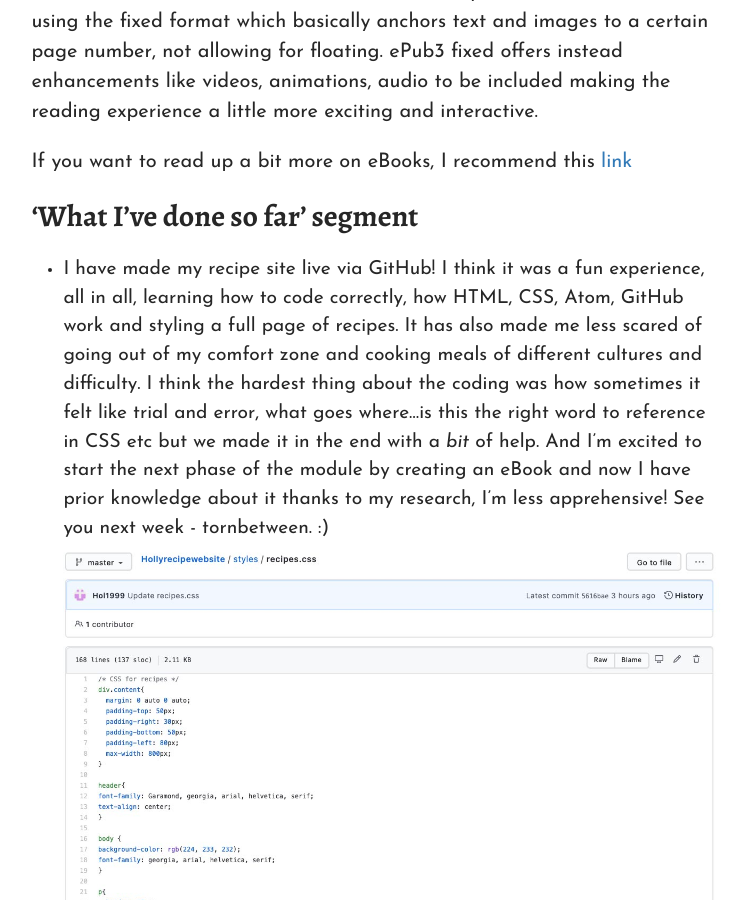
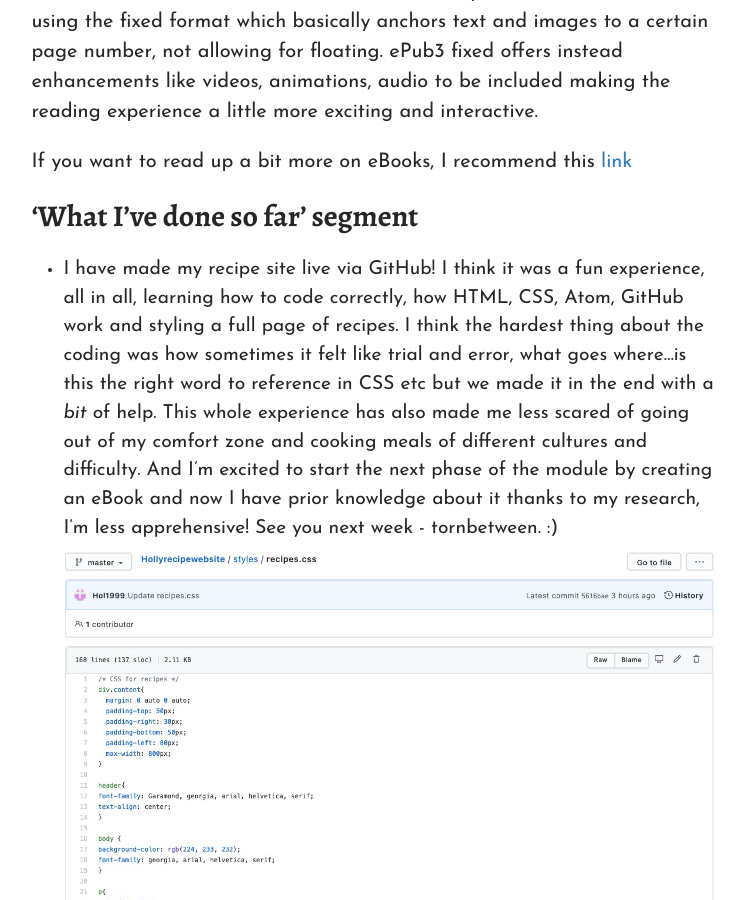
Before and after one commit to Hol1999/Hollyrecipewebsite, a Jekyll site: the page built from _posts/2021-03-06-what-are-ebooks-and-what-formats-can-they-take.md, in a window 1280 px wide and 900 px high, scrolled down 1944 px. Shown: the whole window, without its empty margins (263-1008 px from the left). Built offline with Jekyll 4.4.1, drawn with Linux system fonts in a browser that asks for light colours; some web fonts are replaced.

Commit message:
Update Post “2021-03-06-what-are-ebooks-and-what-formats-can-they-take”

```diff
--- a/_posts/2021-03-06-what-are-ebooks-and-what-formats-can-they-take.md
+++ b/_posts/2021-03-06-what-are-ebooks-and-what-formats-can-they-take.md
@@ -31,6 +31,6 @@ If you want to read up a bit more on eBooks, I recommend this[ link](<https://le
 
 ### 'What I've done so far' segment
 
-* I have made my recipe site live via GitHub! I think it was a fun experience, all in all, learning how to code correctly, how HTML, CSS, Atom, GitHub work and styling a full page of recipes. It has also made me less scared of going out of my comfort zone and cooking meals of different cultures and difficulty. I think the hardest thing about the coding was how sometimes it felt like trial and error, what goes where...is this the right word to reference in CSS etc but we made it in the end with a *bit* of help. And I'm excited to start the next phase of the module by creating an eBook and now I have prior knowledge about it thanks to my research, I'm less apprehensive! See you next week - tornbetween.  :)
+* I have made my recipe site live via GitHub! I think it was a fun experience, all in all, learning how to code correctly, how HTML, CSS, Atom, GitHub work and styling a full page of recipes. I think the hardest thing about the coding was how sometimes it felt like trial and error, what goes where...is this the right word to reference in CSS etc but we made it in the end with a *bit* of help. This whole experience has also made me less scared of going out of my comfort zone and cooking meals of different cultures and difficulty. And I'm excited to start the next phase of the module by creating an eBook and now I have prior knowledge about it thanks to my research, I'm less apprehensive! See you next week - tornbetween.  :)
 
   ![A screenshot of the allrecipes page on tornbetween's GitHub recipe.CSS](../uploads/github.jpg "A screenshot of the allrecipes page on tornbetween's GitHub recipe.CSS")
```
